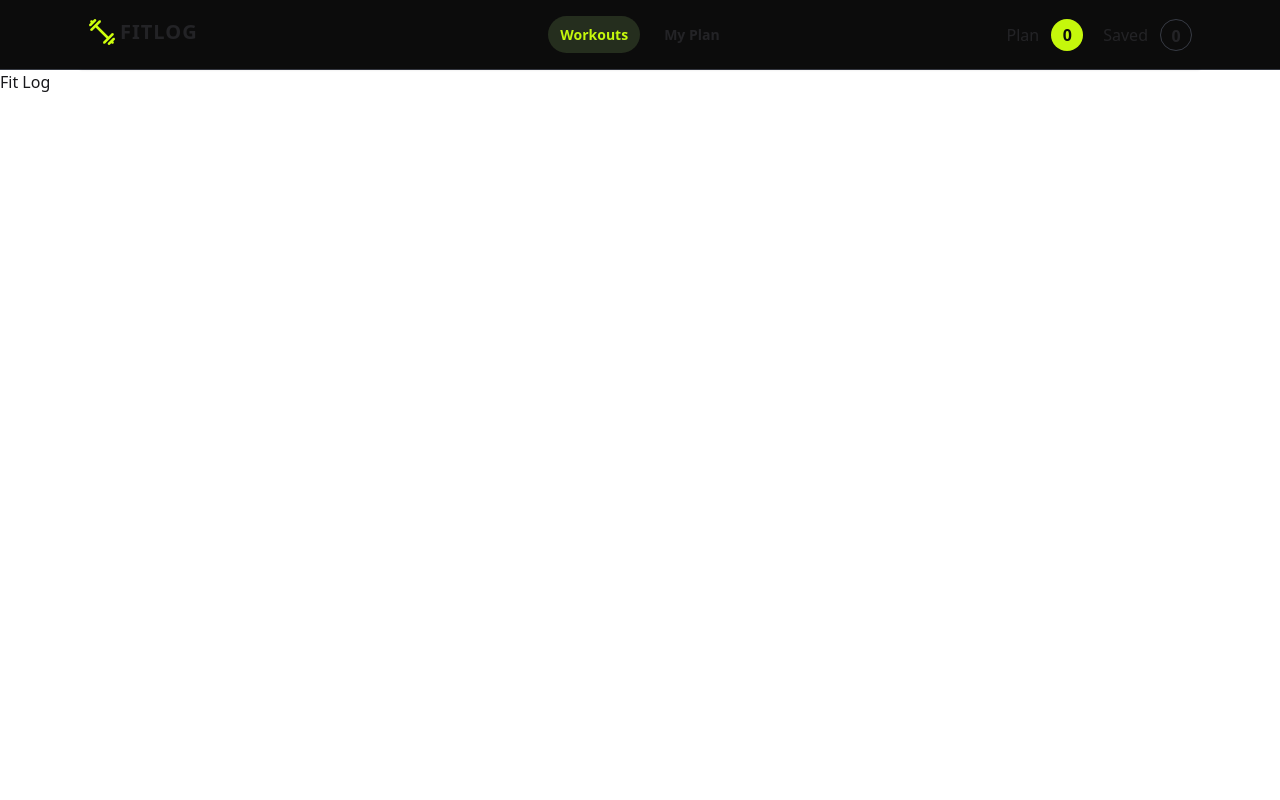
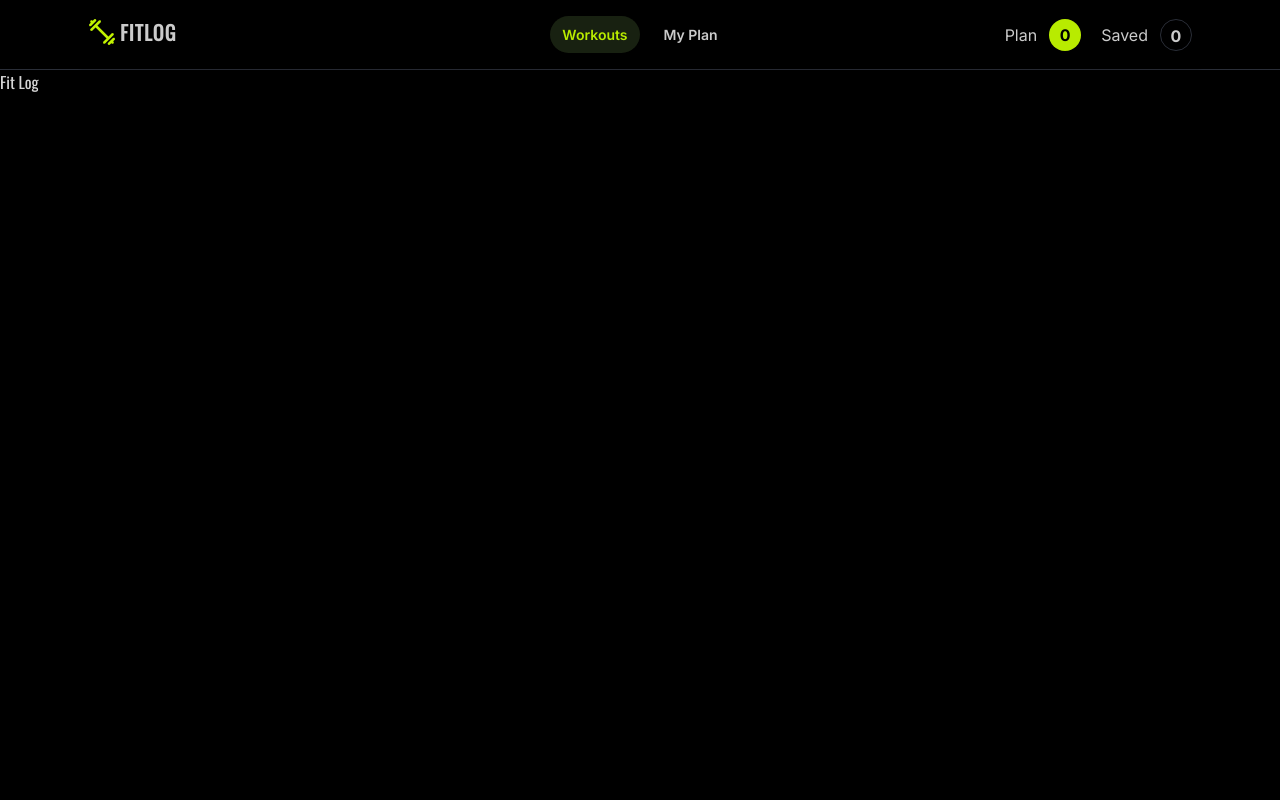
Before and after one commit to mushik-tech/fit-log, a Next.js app: page / in a window 1280 px wide. Shown: the top 800 px of the page. Built offline with nearby package versions, Linux system fonts and the light colour scheme.

Commit message:
Install font and Adjusted theme

```diff
--- a/src/app/globals.css
+++ b/src/app/globals.css
@@ -1,2 +1,14 @@
 @import "tailwindcss";
-@plugin "daisyui";
+@plugin "daisyui" {
+  themes: black --default;
+}
+
+@theme {
+  --font-sans: var(--font-inter);
+  --font-heading: var(--font-oswald);
+}
+
+
+h1, h2 {
+  font-family: var(--font-heading);
+}
--- a/src/app/layout.tsx
+++ b/src/app/layout.tsx
@@ -1,16 +1,16 @@
 import type { Metadata } from "next";
-import { Geist, Geist_Mono } from "next/font/google";
-import "./globals.css";
+import { Inter, Oswald } from "next/font/google";import "./globals.css";
 import Navbar from "@/Components/shared/Navbar";
 import Footer from "@/Components/shared/Footer";
 
-const geistSans = Geist({
-  variable: "--font-geist-sans",
+export const oswald = Oswald({
+  variable: "--font-oswald",
   subsets: ["latin"],
+  weight: ["400"],
 });
 
-const geistMono = Geist_Mono({
-  variable: "--font-geist-mono",
+export const inter = Inter({
+  variable: "--font-inter",
   subsets: ["latin"],
 });
 
@@ -24,7 +24,7 @@ export default function RootLayout({ children }: LayoutProps<"/">) {
     <html
       lang="en"
       date-theme="dark"
-      className={`${geistSans.variable} ${geistMono.variable} h-full antialiased`}
+      className={`${oswald.variable} ${inter.variable} h-full antialiased`}
     >
       <body className="min-h-full flex flex-col">
         <Navbar></Navbar>
```
